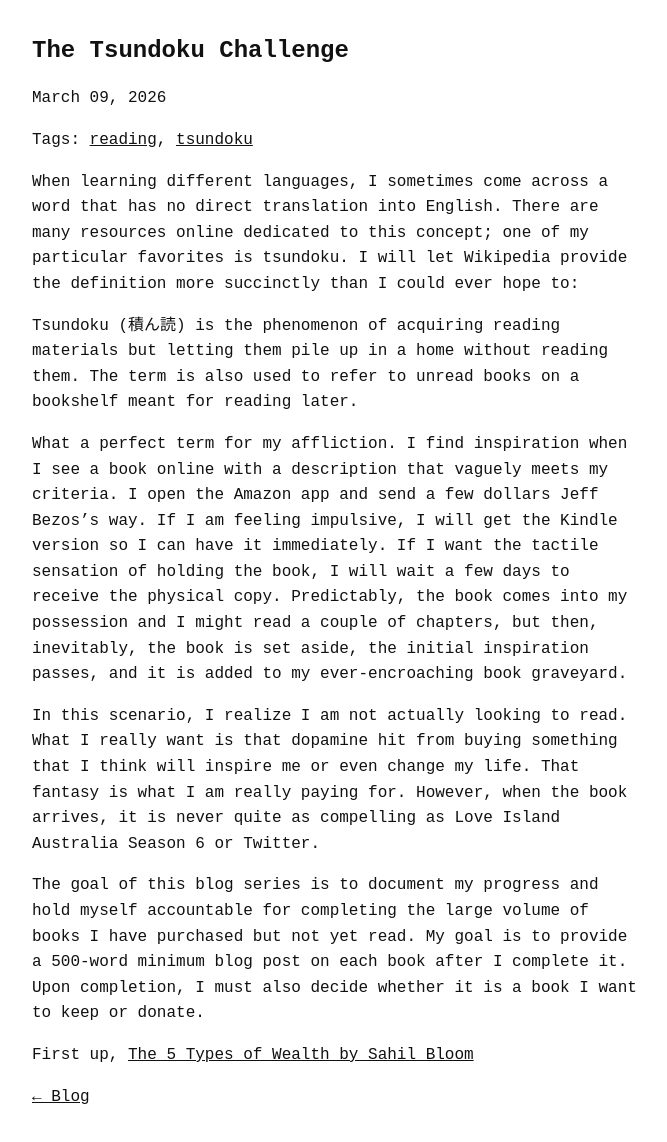
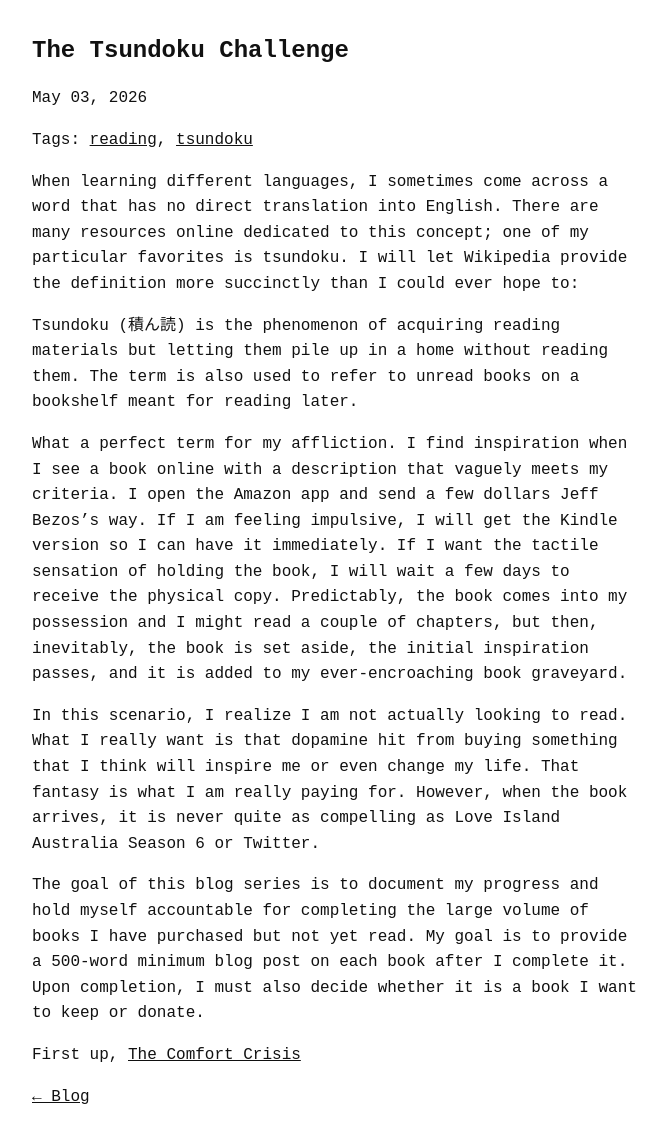
Before and after one commit to maxiscoding28/maxiscoding28, a Jekyll site: the page built from _posts/2026-05-03-the-tsundoku-challenge.md, in a window 1280 px wide. Shown: the whole page, without its empty margins (304-971 px from the left). Built offline with Jekyll 4.4.1, drawn with Linux system fonts in a browser that asks for light colours.

Commit message:
Small refactors

```diff
--- a/_config.yml
+++ b/_config.yml
@@ -1,7 +1,7 @@
 title: Max Winslow
 description: Personal blog of Max Winslow
 url: ""
-baseurl: "/maxiscoding28"
+baseurl: "/maxwinslow"
 
 markdown: kramdown
 permalink: /blog/:year/:month/:day/:title/
--- a/_posts/2026-03-09-hello-world.md
+++ b/_posts/2026-05-03-the-tsundoku-challenge.md
@@ -1,7 +1,7 @@
 ---
 layout: post
 title: "The Tsundoku Challenge"
-date: 2026-03-09
+date: 2026-05-03
 tags: [reading, tsundoku]
 ---
 
@@ -15,4 +15,4 @@ In this scenario, I realize I am not actually looking to read. What I really wan
 
 The goal of this blog series is to document my progress and hold myself accountable for completing the large volume of books I have purchased but not yet read. My goal is to provide a 500-word minimum blog post on each book after I complete it. Upon completion, I must also decide whether it is a book I want to keep or donate.
 
-First up, [The 5 Types of Wealth by Sahil Bloom](https://www.goodreads.com/book/show/212806718-the-5-types-of-wealth){:target="_blank"}
+First up, [The Comfort Crisis](https://www.goodreads.com/book/show/56395724-the-comfort-crisis){:target="_blank"}
```
Also changed, not shown: index.md (+1 -0 lines).
